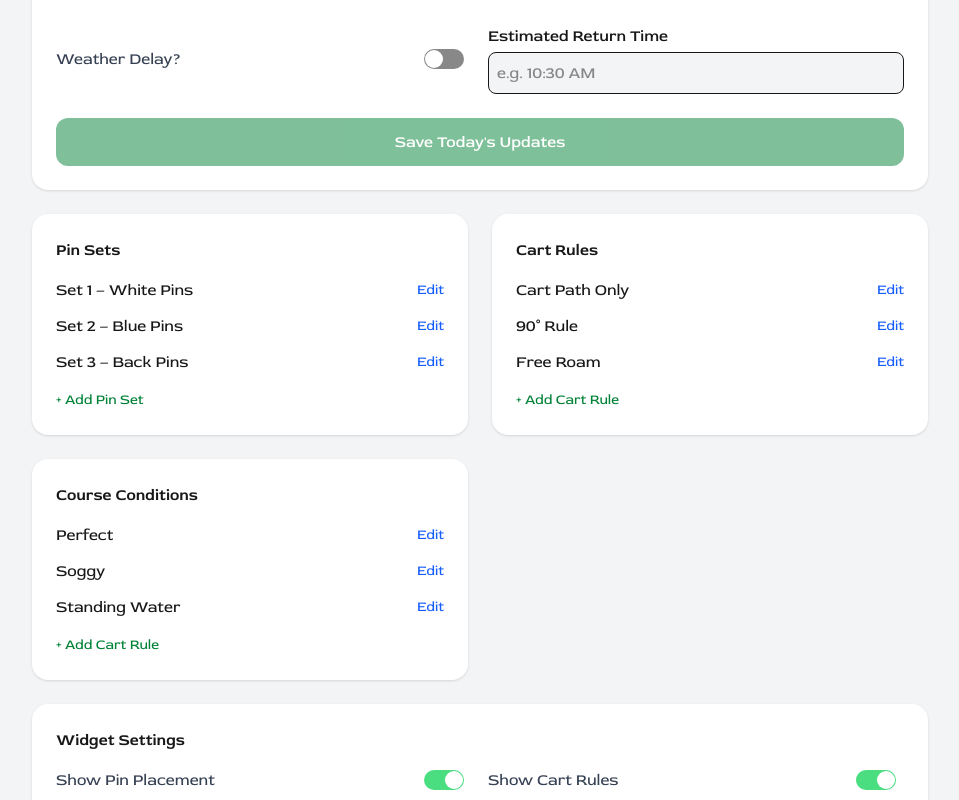
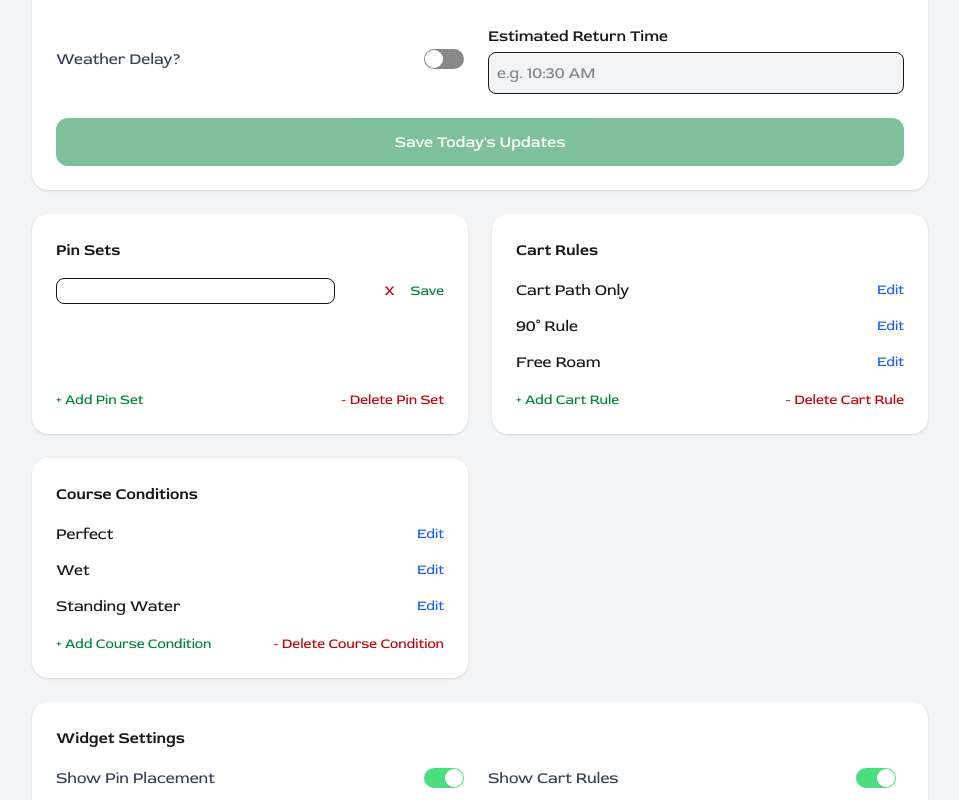
Before and after one commit to teellis20/golf-widget-dashboard, a Next.js app: page / in a window 1280 px wide. Both pictures are taken after a click on the button "+ Add Pin Set". Shown: the part 530-1330 px from the top of the page, without its empty margins (160-1119 px from the left). Built offline with nearby package versions, Linux system fonts and the light colour scheme; no server answers; the database is empty.

Commit message:
management panel component

```diff
--- /dev/null
+++ b/src/app/Components/ManagementPanel.js
@@ -0,0 +1,97 @@
+'use client';
+import { useState, useEffect } from "react";
+
+export default function ManagementPanel({title, array}) {
+    const titleSingular = title.slice(0, -1);
+    const [editingIndex, setEditingIndex] = useState(null);
+    const [editingValue, setEditingValue] = useState('');
+    const [items, setItems] = useState(array || []);
+    const [deleteSelected, setDeleteSelected] = useState(false);
+
+    console.log('array prop:', array);
+
+    //Todo: Add call to backend when deleted or saving edits or adding new items
+    // will need to have a prop from the main page to call
+    useEffect(() => {
+        setItems(array || []);
+    }, [array]);
+
+    const addNewItem = () => {
+        setItems([...items, { label: '' }]);
+        setEditingIndex(items.length);
+    }
+
+    const handleSave = (index) => {
+        console.log('Saving item at index:', index, 'with value:', editingValue);
+        if (editingValue.trim() === '') return;
+        setItems( prevItems => {
+            const newItems = [...prevItems];
+            newItems[index] = { label: editingValue.trim() };
+            return newItems;
+        })
+        setEditingIndex(null);
+        setEditingValue('');
+    }
+
+    const handleEditCancel = (index) => {
+        if (items[index].label === '') {
+            setItems( prevItems => {
+                const newItems = [...prevItems];
+                newItems.splice(index, 1);
+                return newItems;
+            })
+        }
+        setEditingIndex(null);
+        setEditingValue('');
+    }
+
+    const handleDelete = (index) => {
+        setItems( prevItems => {
+            const newItems = [...prevItems];
+            newItems.splice(index, 1);
+            return newItems;
+        })
+    }
+
+    return (
+        <div className="bg-white rounded-2xl shadow p-6 flex flex-col">
+            <h3 className="font-semibold mb-4">{title}</h3>
+            <ul className="space-y-3">
+                {items.map((item, index) => (
+                    <li key={index} className="flex justify-between items-center">
+                        {editingIndex === index ? (
+                            <input onChange={(e) => setEditingValue(e.target.value)} className=" border rounded-lg pl-2" defaultValue={item.label} />
+                        ) : (
+                            <span>{item.label}</span>
+                        )}
+                        {editingIndex === index ? (
+                            <div className="flex gap-4">
+                            <button className="text-sm text-red-700 hover:cursor-pointer" onClick={() => handleEditCancel(index)}>X</button>
+                            <button className="text-sm text-green-700 hover:cursor-pointer" onClick={() => handleSave(index)}>Save</button>
+                            </div>
+                        ) : (
+                            deleteSelected ? (
+                                <button className="text-sm text-red-600 hover:cursor-pointer" onClick={() => handleDelete(index)}>Delete</button>
+                            ) : (
+                                <button className="text-sm text-blue-600 hover:cursor-pointer" onClick={() => setEditingIndex(index)}>Edit</button>
+                            )
+
+                            // <div className="flex gap-2">
+                            //     <button className="text-sm text-blue-600" onClick={() => setEditingIndex(index)}>Edit</button>
+                            //     <button className="text-sm text-red-600" onClick={() => handleDelete(index)}>Delete</button>
+                            // </div>
+                        )}
+                    </li>
+                ))}
+            </ul>
+            <div className="mt-auto flex align-bottom justify-between">
+                <button onClick={addNewItem} className="mt-4 text-sm text-green-700 hover:cursor-pointer">+ Add {titleSingular}</button>
+                {deleteSelected ? (
+                    <button onClick={() => setDeleteSelected(false)} className="mt-4 text-sm text-blue-700 hover:cursor-pointer">Cancel</button>
+                ) : (
+                    <button onClick={() => setDeleteSelected(true)} className="mt-4 text-sm text-red-700 hover:cursor-pointer">- Delete {titleSingular}</button>
+                )}
+            </div>
+        </div>
+    )
+}
--- a/src/app/page.js
+++ b/src/app/page.js
@@ -4,6 +4,7 @@ import { createClient } from "@/lib/supabase/server";
 import WeatherDelaySection from "./Components/WeatherDelaySection";
 import TodaysSettings from "./Components/TodaysSettings";
 import WidgetSettings from "./Components/WidgetSettings";
+import ManagementPanel from "./Components/ManagementPanel";
 
 export default async function AdminDashboardPage() {
     const today = new Date();
@@ -40,66 +41,14 @@ export default async function AdminDashboardPage() {
         {/* Management Panels */}
         <section className="grid grid-cols-1 md:grid-cols-2 gap-6">
           {/* Pin Sets */}
-          <div className="bg-white rounded-2xl shadow p-6">
-            <h3 className="font-semibold mb-4">Pin Sets</h3>
-            <ul className="space-y-3">
-              <li className="flex justify-between items-center">
-                <span>Set 1 – White Pins</span>
-                <button className="text-sm text-blue-600">Edit</button>
-              </li>
-              <li className="flex justify-between items-center">
-                <span>Set 2 – Blue Pins</span>
-                <button className="text-sm text-blue-600">Edit</button>
-              </li>
-              <li className="flex justify-between items-center">
-                <span>Set 3 – Back Pins</span>
-                <button className="text-sm text-blue-600">Edit</button>
-              </li>
-            </ul>
-            <button className="mt-4 text-sm text-green-700 hover:cursor-pointer">+ Add Pin Set</button>
-          </div>
+          <ManagementPanel title={'Pin Sets'} array={pinLocations} />
 
           {/* Cart Rules */}
-          <div className="bg-white rounded-2xl shadow p-6">
-            <h3 className="font-semibold mb-4">Cart Rules</h3>
-            <ul className="space-y-3">
-              <li className="flex items-center gap-2 justify-between">
-                <span>Cart Path Only</span>
-                <button className="text-sm text-blue-600">Edit</button>
-              </li>
-              <li className="flex items-center gap-2 justify-between">
-                <span>90° Rule</span>
-                <button className="text-sm text-blue-600">Edit</button>
-              </li>
-              <li className="flex items-center gap-2 justify-between">
-                <span>Free Roam</span>
-                <button className="text-sm text-blue-600">Edit</button>
-              </li>
-            </ul>
-            <button className="mt-4 text-sm text-green-700 hover:cursor-pointer">+ Add Cart Rule</button>
-          </div>
-        {/* </section> */}
+          <ManagementPanel title={'Cart Rules'} array={[{label: 'Cart Path Only'}, {label: '90° Rule'}, {label: 'Free Roam'}]} />
 
           {/* Course Conditions */}
 
-          <div className="bg-white rounded-2xl shadow p-6">
-            <h3 className="font-semibold mb-4">Course Conditions</h3>
-            <ul className="space-y-3">
-              <li className="flex items-center gap-2 justify-between">
-                <span>Perfect</span>
-                <button className="text-sm text-blue-600">Edit</button>
-              </li>
-              <li className="flex items-center gap-2 justify-between">
-                <span>Soggy</span>
-                <button className="text-sm text-blue-600">Edit</button>
-              </li>
-              <li className="flex items-center gap-2 justify-between">
-                <span>Standing Water</span>
-                <button className="text-sm text-blue-600">Edit</button>
-              </li>
-            </ul>
-            <button className="mt-4 text-sm text-green-700 hover:cursor-pointer">+ Add Cart Rule</button>
-          </div>
+          <ManagementPanel title={'Course Conditions'} array={[{label: 'Perfect'}, {label: 'Wet'}, {label: 'Standing Water'}]} />
         </section>
 
         {/* Widget Settings */}
```
